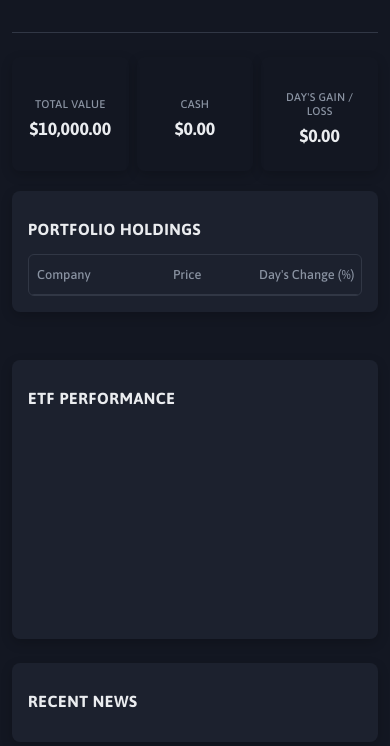
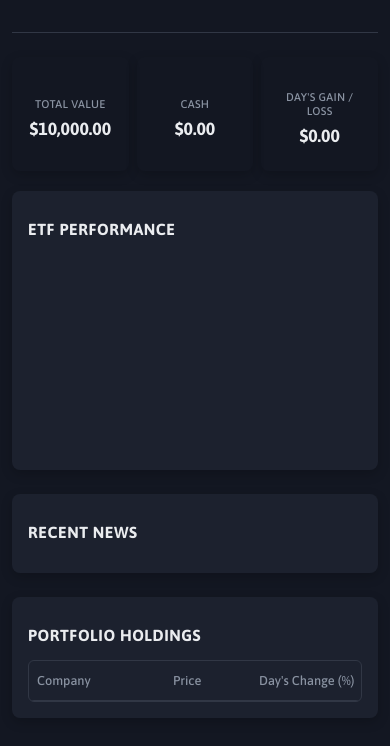
Before and after one commit to jongato/lgo-etf-dashboard, a website: page index.html in a window 390 px wide. Shown: the part 66-812 px from the top of the page. Drawn offline with nearby package versions, Linux system fonts and the light colour scheme; no server answers.

Commit message:
mobile enhancements 7

```diff
--- a/index.html
+++ b/index.html
@@ -260,8 +260,8 @@
             }
 
             /* Mobile order: metrics → chart → portfolio → news */
-            #main-content { order: 2; } /* Portfolio comes second */
-            #sidebar { order: 3; } /* Sidebar (chart + news) comes third */
+            #main-content { order: 3; } /* Portfolio comes third */
+            #sidebar { order: 2; } /* Sidebar (chart + news) comes second */
             #performance-chart-card { order: 1; } /* Chart comes first in sidebar */
             #news { order: 2; } /* News comes second in sidebar */
         }
```
